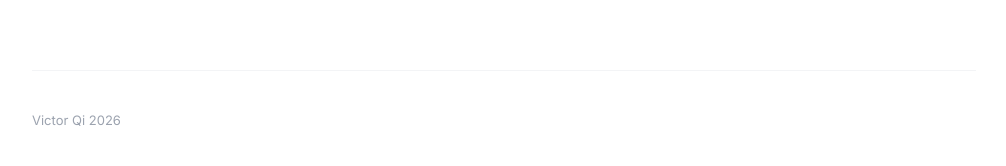
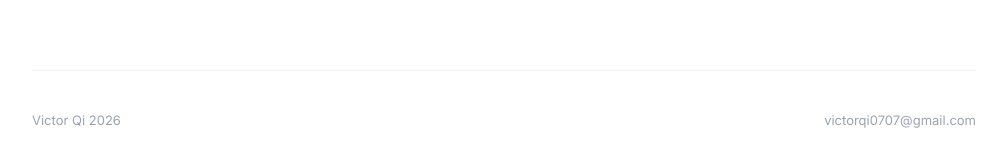
Before and after one commit to stridesz/victor-portfolio, a Next.js app: page / in a window 1280 px wide. Shown: the part 4076-4242 px from the top of the page, without its empty margins (136-1142 px from the left). Built offline with nearby package versions, Linux system fonts and the light colour scheme.

Commit message:
[verified] add email to site footer

```diff
--- a/components/SiteFooter.tsx
+++ b/components/SiteFooter.tsx
@@ -1,7 +1,13 @@
 export default function SiteFooter() {
   return (
-    <footer className="border-t border-placeholder py-10 text-[13px] text-meta">
-      Victor Qi 2026
+    <footer className="flex items-center justify-between gap-4 border-t border-placeholder py-10 text-[13px] text-meta">
+      <span className="whitespace-nowrap">Victor Qi 2026</span>
+      <a
+        href="mailto:victorqi0707@gmail.com"
+        className="whitespace-nowrap transition-colors hover:text-ink focus-visible:text-ink focus-visible:outline focus-visible:outline-1 focus-visible:outline-offset-4 focus-visible:outline-ink"
+      >
+        victorqi0707@gmail.com
+      </a>
     </footer>
   );
 }
```
